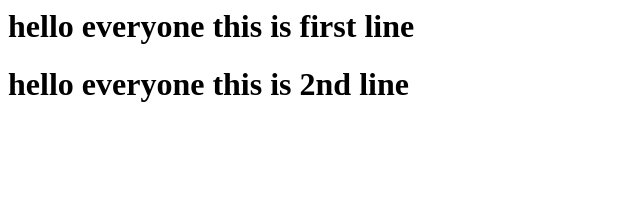
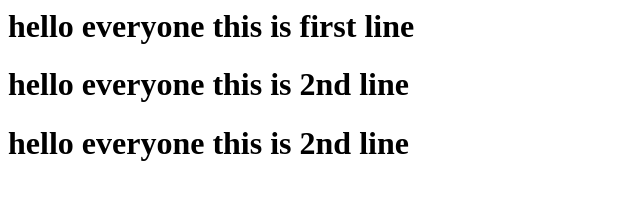
Before and after one commit to amantanwarsihor/dabbi, a plain HTML site: page index.html in a window 1280 px wide. Shown: the whole page, without its empty margins (0-640 px from the left). Drawn offline with Linux system fonts and the light colour scheme.

Commit message:
Update index.html
day1-3rd test

```diff
--- a/index.html
+++ b/index.html
@@ -1,2 +1,3 @@
 <h1>hello everyone this is first line</h1>
 <h1>hello everyone this is 2nd line</h1>
+<h1>hello everyone this is 2nd line</h1>
```
